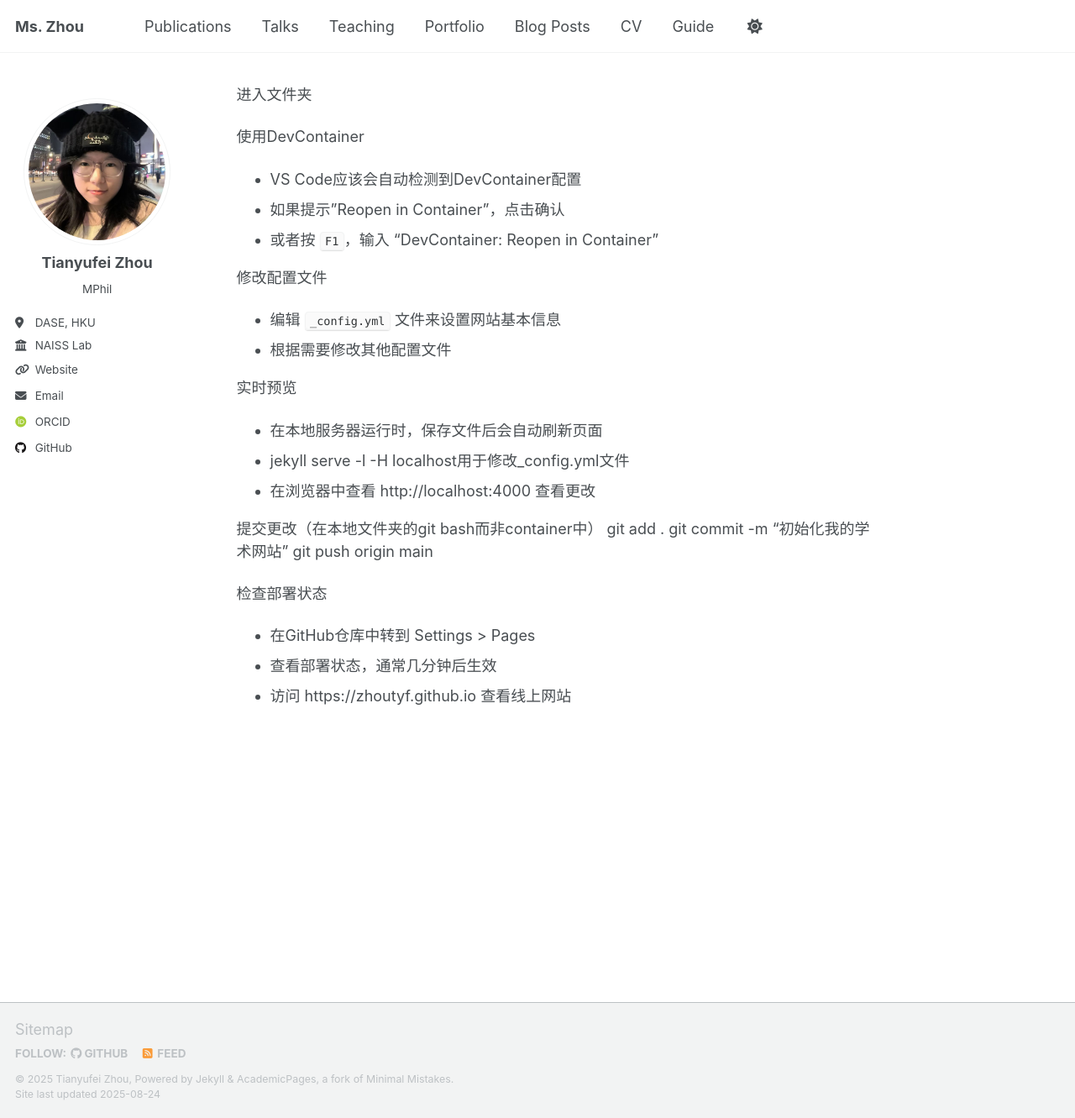
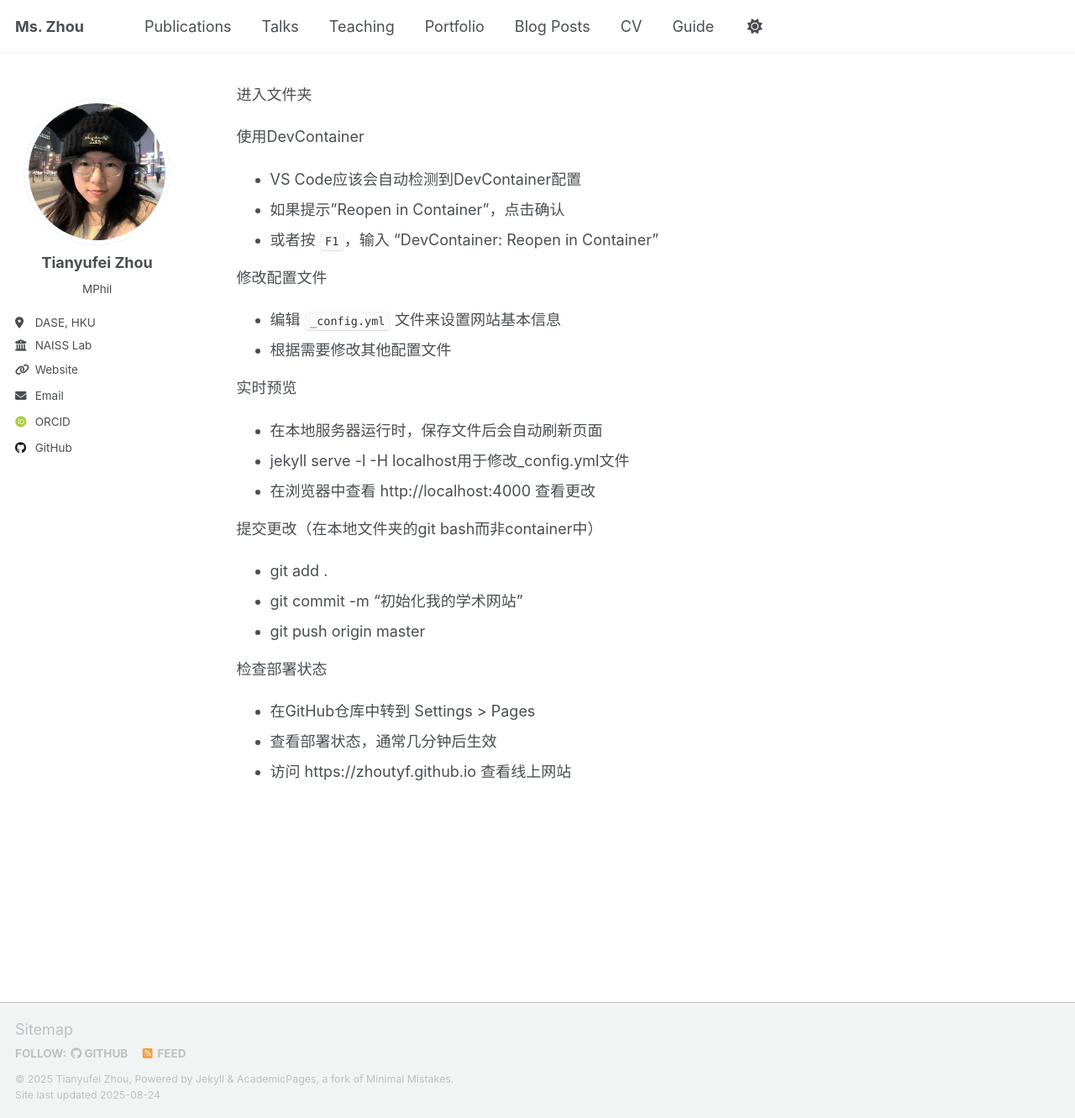
Before and after one commit to ztyf/zhoutyf.github.io, a Jekyll site: the page built from TIPS.md, in a window 1280 px wide and 1331 px high. Shown: the whole window at 84% size. Built offline with Jekyll 4.4.1, drawn with Linux system fonts in a browser that asks for light colours; some web fonts are replaced; our own code applies the rules of GitHub Pages for plain Markdown files; a script that is not in the unit is left out.

Commit message:
本地网站修改2

```diff
--- a/TIPS.md
+++ b/TIPS.md
@@ -15,9 +15,9 @@
 - 在浏览器中查看 http://localhost:4000 查看更改
 
 提交更改（在本地文件夹的git bash而非container中）
-git add .
-git commit -m "初始化我的学术网站"
-git push origin main
+- git add .
+- git commit -m "初始化我的学术网站"
+- git push origin master
 
 检查部署状态
 - 在GitHub仓库中转到 Settings > Pages
```
